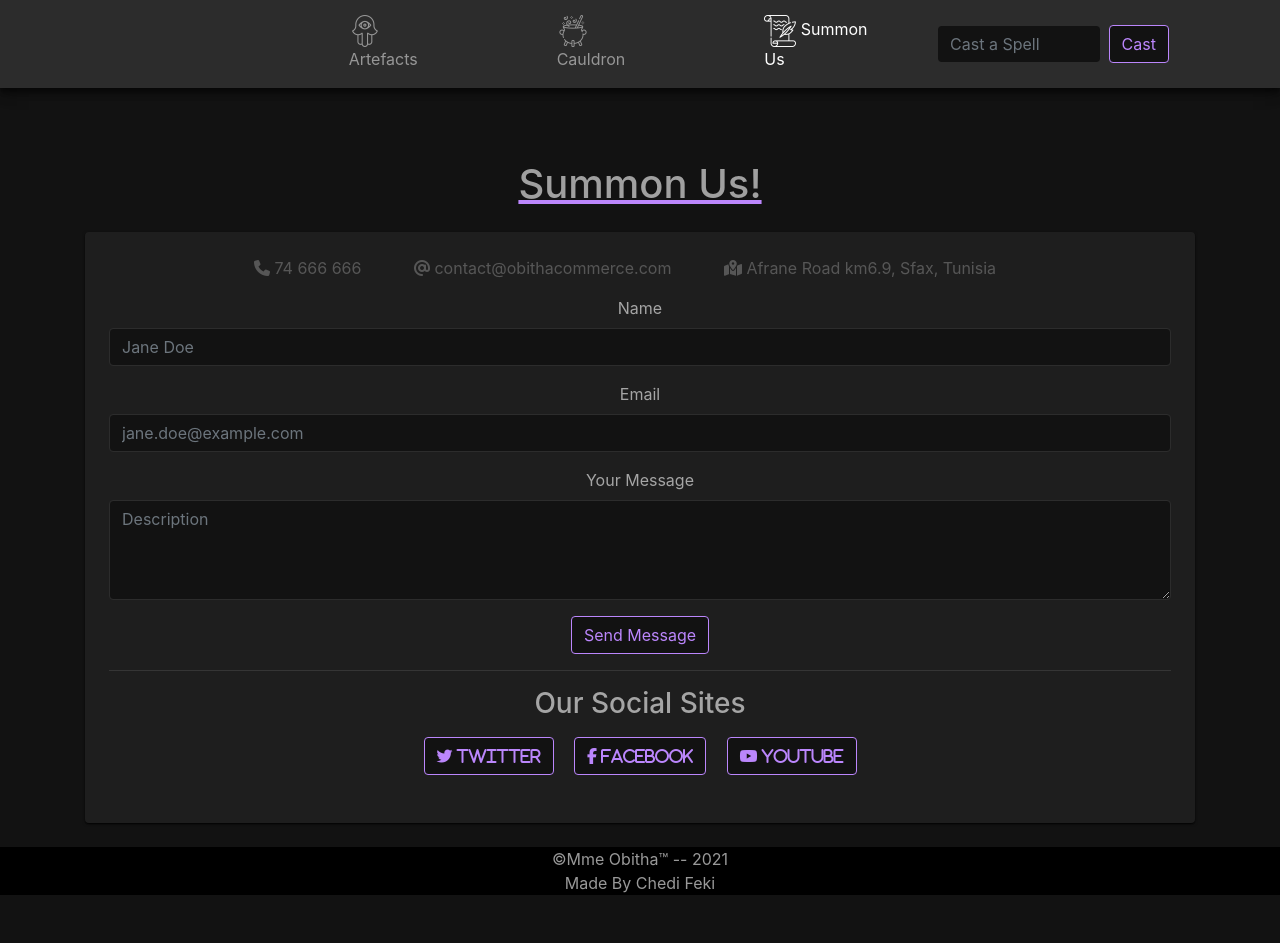
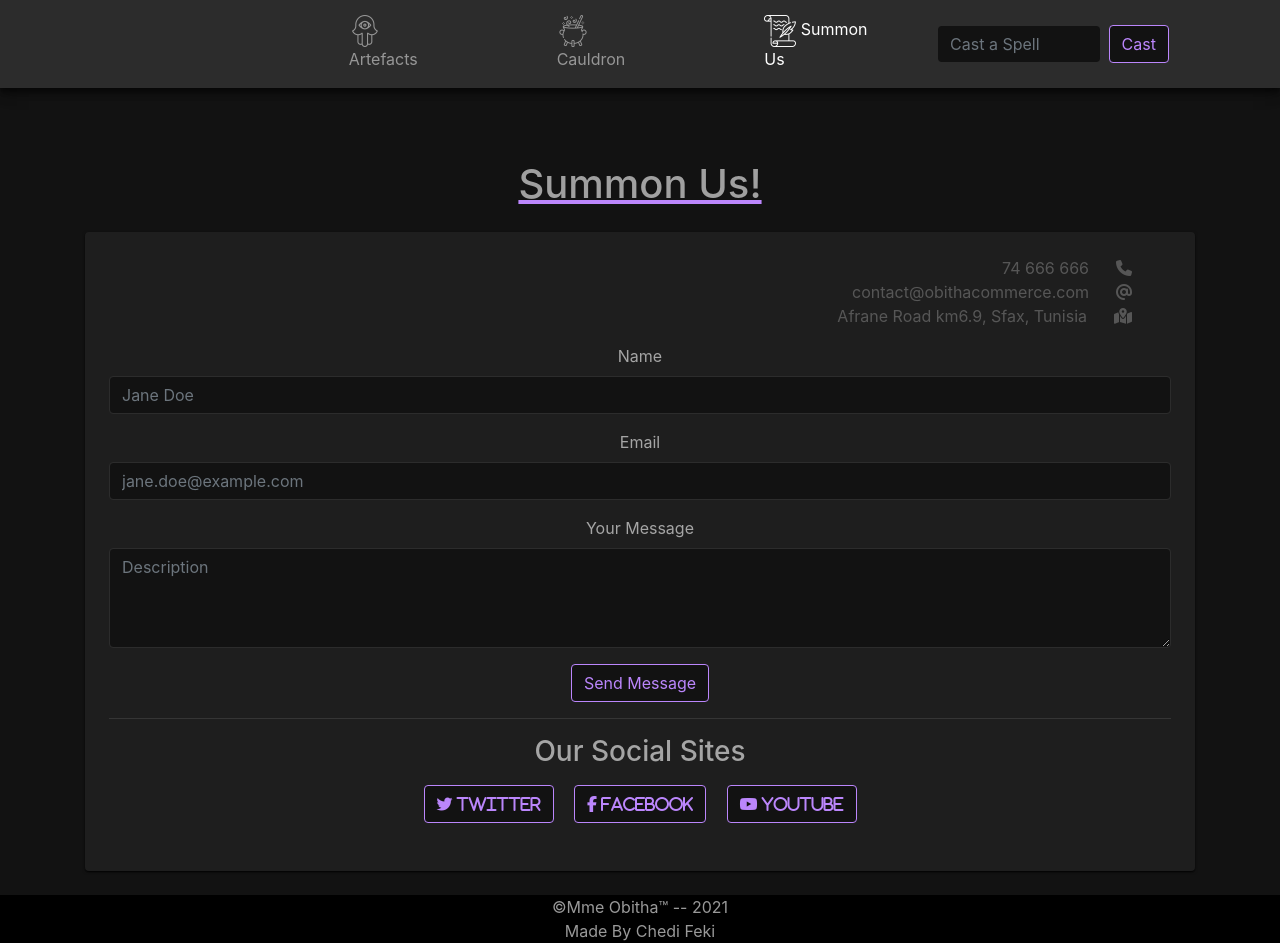
Before and after one commit to chedifeki/DynamicObitha, a PHP site: page /contact.php in a window 1280 px wide. Shown: the part 501-1444 px from the top of the page. Before the commit the page ends 1396 px from the top, so only its background shows below. Run offline with PHP 8.4, Linux system fonts and the light colour scheme; some libraries are stand-ins or nearby versions.

Commit message:
some more contact form tweaks..

```diff
--- a/contact.php
+++ b/contact.php
@@ -88,21 +88,24 @@
     <section class="container">
         <h1 class="text-center memp">Summon Us!</h1>
         <div class="dp1 rounded my-4 p-2 p-lg-4 container">
-            <div class="row text-center w-100">
+            <div class="row text-right w-100">
 
 
-                    <ul class = "list-inline list-unstyled w-100">
-                        <li class=" mx-4 list-inline-item disabled">
-                        <i class="fas fa-phone"></i>
-                            74 666 666
+                    <ul class = "list-unstyled w-100">
+                        <li class=" mx-4 list-item disabled">
+
+                            74 666 666 &nbsp;&nbsp;&nbsp;&nbsp;
+                            <i class="fas fa-phone"></i>
                         </li>
-                        <li class=" mx-4 list-inline-item disabled">
+                        <li class=" mx-4 list-item disabled">
+
+                            contact@obithacommerce.com &nbsp;&nbsp;&nbsp;&nbsp;
                             <i class="fas fa-at"></i>
-                            contact@obithacommerce.com
                         </li>
-                        <li class="mx-4 list-inline-item disabled">
-                        <i class="fas fa-map-marked-alt"></i>
-                            Afrane Road km6.9, Sfax, Tunisia
+                        <li class="mx-4 list-item disabled">
+
+                            Afrane Road km6.9, Sfax, Tunisia &nbsp;&nbsp;&nbsp;&nbsp;
+                            <i class="fas fa-map-marked-alt"></i>
                         </li>
 
                     </ul>
```
